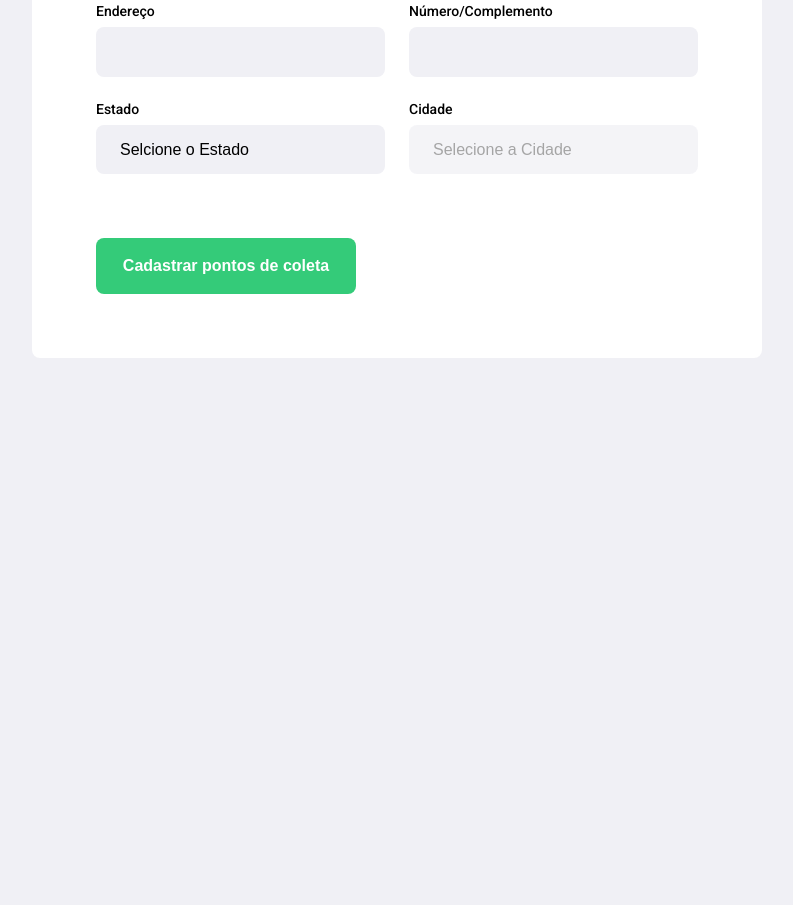
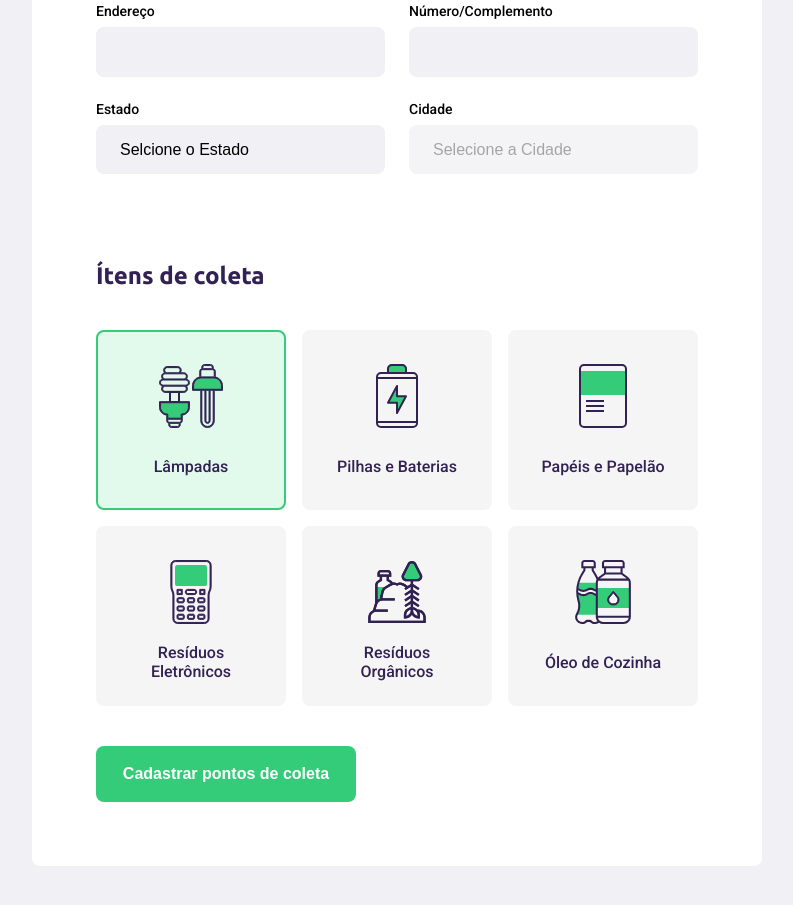
Before and after one commit to wilson-elaine/nlw, a plain HTML site: page create-point.html in a window 1280 px wide. Shown: the part 505-1410 px from the top of the page, without its empty margins (243-1036 px from the left). Before the commit the page ends 943 px from the top, so only its background shows below. Drawn offline with Linux system fonts and the light colour scheme; no server answers.

Commit message:
aula 3 javascript

```diff
--- a/create-point.html
+++ b/create-point.html
@@ -36,17 +36,17 @@
 
                 <div class="field">
                     <label for="name">Nome da entidade</label>
-                    <input type="text" name="name">
+                    <input type="text" name="name" required>
                 </div>
 
                 <div class="field-group">
                     <div class="field">
                         <label for="address">Endereço</label>
-                        <input type="text" name="address">
+                        <input type="text" name="address" required>
                     </div>
                     <div class="field">
                         <label for="address2">Número/Complemento</label>
-                        <input type="text" name="address2">
+                        <input type="text" name="address2" required>
                     </div>
                 </div>
 
@@ -54,7 +54,7 @@
 
                     <div class="field">
                         <label for="state">Estado</label>
-                        <select name="uf">
+                        <select name="uf" required>
                             <option value="">Selcione o Estado</option>
                         </select>
 
@@ -63,7 +63,7 @@
 
                     <div class="field">
                         <label for="city">Cidade</label>
-                        <select name="city" disabled>
+                        <select name="city" disabled required>
                             <option value="">Selecione a Cidade</option>
                         </select>
                     </div>
@@ -77,6 +77,47 @@
 
 
 
+            </fieldset>
+
+            <fieldset>
+                <legend>
+                    <h2>Ítens de coleta</h2>
+                </legend>
+
+                <div class="items-grid">
+                    <li data-id="1" class="selected">
+                        <img src="/assets/lampadas.svg" alt="Lâmpadas">
+                        <span>Lâmpadas</span>
+                    </li>
+
+                    <li data-id="2">
+                        <img src="/assets/baterias.svg" alt="Pilhas e Baterias">
+                        <span>Pilhas e Baterias</span>
+                    </li>
+
+                    <li data-id="3">
+                        <img src="/assets/papeis-papelao.svg" alt="Papéis e Papelão">
+                        <span>Papéis e Papelão</span>
+                    </li>
+
+                    <li data-id="4">
+                        <img src="/assets/eletronicos.svg" alt="Resíduos Eletrônicos">
+                        <span>Resíduos Eletrônicos</span>
+                    </li>
+
+                    <li data-id="5">
+                        <img src="/assets/organicos.svg" alt="Resíduos Orgânicos">
+                        <span>Resíduos Orgânicos</span>
+                    </li>
+
+                    <li data-id="6">
+                        <img src="/assets/oleo.svg" alt="Óleo de Cozinha">
+                        <span>Óleo de Cozinha</span>
+                    </li>
+
+
+
+                </div>
             </fieldset>
 
 
--- a/scripts/create-point.js
+++ b/scripts/create-point.js
@@ -24,11 +24,14 @@ function getCities(event) {
 
     const url = `https://servicodados.ibge.gov.br/api/v1/localidades/estados/${ufValue}/municipios`
 
+    citySelect.innerHTML = "<option value>Selecione a Cidade</option>"
+    citySelect.disabled = true
+
     fetch(url)
         .then(res => res.json())
         .then(cities => {
             for (const city of cities) {
-                citySelect.innerHTML += `<option value="${city.id}">${city.nome}</option>`
+                citySelect.innerHTML += `<option value="${city.nome}">${city.nome}</option>`
             }
 
             citySelect.disabled = false
@@ -39,3 +42,16 @@ function getCities(event) {
 document
     .querySelector("select[name=uf]")
     .addEventListener("change", getCities)
+
+
+// Itens de coleta
+// pegar todos os li`s
+const itemstoCollect = document.querySelectorAll(".items-grid li")
+
+for (const item of itemstoCollect) {
+    item.addEventListener("click", handleSectedItem)
+}
+
+function handleSectedItem(event) {
+    Console.log(event.target)
+}
--- a/styles/create-point.css
+++ b/styles/create-point.css
@@ -103,3 +103,37 @@ form button {
 form button:hover {
     background-color: #2fb86e;
 }
+
+.items-grid {
+    display: grid;
+    grid-template-columns: 1fr 1fr 1fr;
+    gap: 16px;
+}
+
+.items-grid li {
+    background-color: #f5f5f5;
+    list-style: none;
+    border: 2px solid #f5f5f5;
+    border-radius: 8px;
+    height: 180px;
+    padding: 32px 24px 16px;
+    display: flex;
+    flex-direction: column;
+    align-items: center;
+    justify-content: space-between;
+    text-align: center;
+    cursor: pointer;
+}
+
+.items-grid li span {
+    margin-top: 12px;
+    flex: 1;
+    display: flex;
+    align-items: center;
+    color: var(--title-color);
+}
+
+.items-grid li.selected {
+    background: #e1faec;
+    border: 2px solid #34cb79;
+}
```
